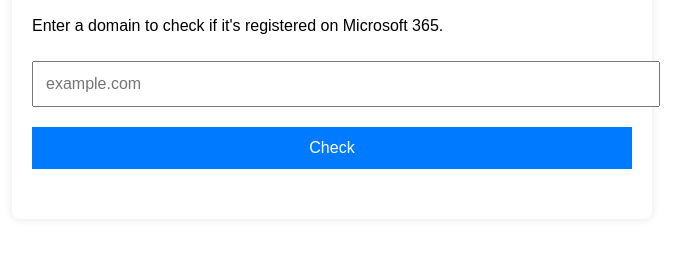
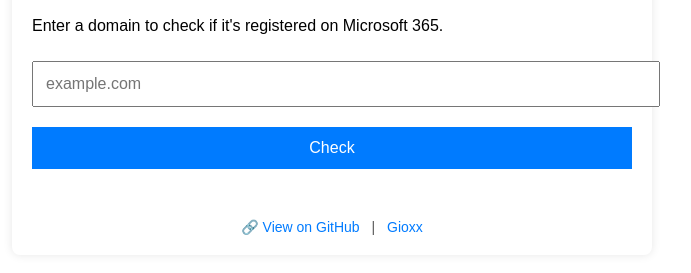
Before and after one commit to gioxx/m365-tenant-checker, a plain HTML site: page frontend/index.html in a window 1280 px wide. Shown: the part 131-404 px from the top of the page, without its empty margins (308-999 px from the left). Drawn offline with Linux system fonts and the light colour scheme.

Commit message:
Minor changes (graphics)

```diff
--- a/frontend/index.html
+++ b/frontend/index.html
@@ -4,6 +4,7 @@
   <meta charset="UTF-8" />
   <meta name="viewport" content="width=device-width, initial-scale=1.0"/>
   <title>Microsoft 365 Tenant Checker</title>
+  <link rel="icon" type="image/x-icon" href="favicon.ico" />
   <style>
     body {
       font-family: Arial, sans-serif;
@@ -31,6 +32,20 @@
       margin-top: 20px;
       font-weight: bold;
     }
+    footer {
+      margin-top: 40px;
+      font-size: 14px;
+      text-align: center;
+      color: #555;
+    }
+    footer a {
+      color: #007bff;
+      text-decoration: none;
+      margin: 0 8px;
+    }
+    footer a:hover {
+      text-decoration: underline;
+    }
   </style>
 </head>
 <body>
@@ -39,6 +54,11 @@
   <input type="text" id="domainInput" placeholder="example.com" />
   <button onclick="checkDomain()">Check</button>
   <div id="result"></div>
+
+  <footer>
+    <a href="https://github.com/gioxx/m365-tenant-checker" target="_blank">🔗 View on GitHub</a> |
+    <a href="https://gioxx.org" target="_blank">Gioxx</a>
+  </footer>
 
   <script>
     async function checkDomain() {
```
Also changed, not shown: frontend/favicon.ico (added), 2 other files.
